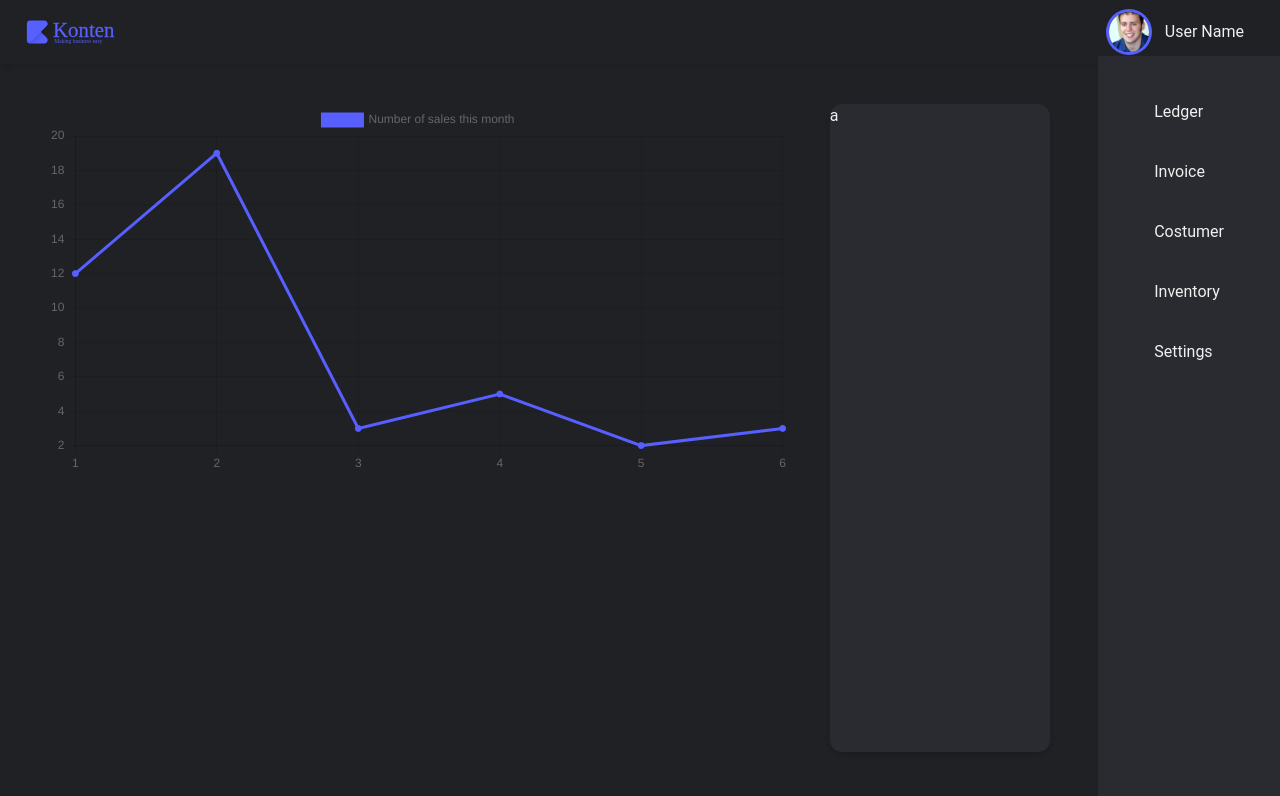
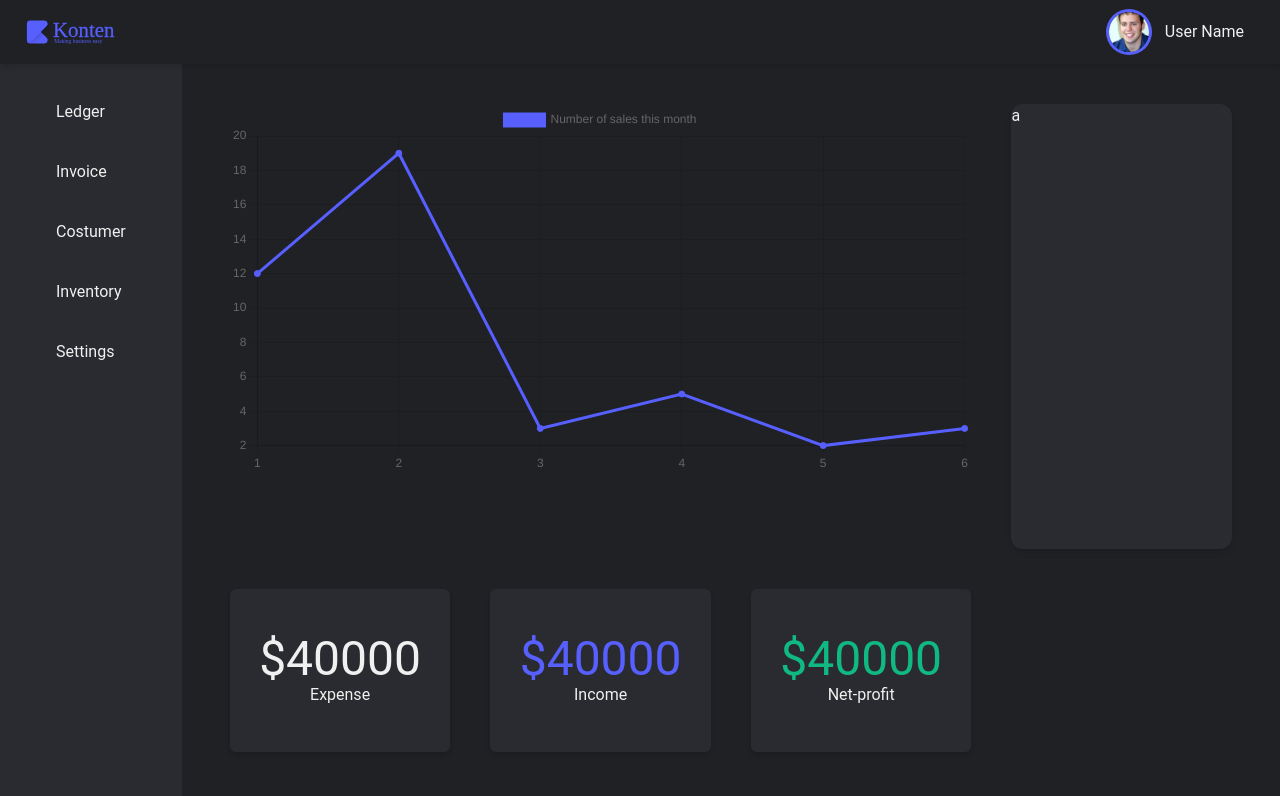
Before and after one commit to neilchetna/konten, a React (Create React App) app: page /ledger in a window 1280 px wide. Shown: the top 796 px of the page. Built offline with nearby package versions, Linux system fonts and the light colour scheme.

Commit message:
Modal, input

```diff
--- a/src/Components/Layout.js
+++ b/src/Components/Layout.js
@@ -11,16 +11,16 @@ function Layout() {
       <Route
         render={(props) => (
           <>
-            <div className="bg-black-100 relative text-white-100 pt-14 h-screen">
-              <div className="absolute inset-0">
-                <TopBar />
-              </div>
-              <div className="flex relative z-0 flex-row-reverse h-full">
-                <div className="flex justify-end h-full">
+            <div className="bg-black-100 static text-white-100 pt-14 h-screen">
+              <div className="flex static flex-row h-full">
+                <div className="flex static justify-end h-full">
                   <Sidebar {...props} />
                 </div>
-                <div className="m-12 w-full">
+                <div className="m-12 static w-full">
                   <Routes />
+                </div>
+                <div className="absolute inset-0 h-12">
+                  <TopBar />
                 </div>
               </div>
             </div>
--- a/src/Components/Pages/Dashboard/Ledger/Ledger.js
+++ b/src/Components/Pages/Dashboard/Ledger/Ledger.js
@@ -6,14 +6,20 @@ import LedgerItems from "./LedgerItems";
 
 export default function Ledger(props) {
   return (
-    <div className="grid grid-cols-4 gird-rows-2 h-full gap-10 text-white-100 z-0">
-      <div className="col-span-3">
-        <Char />
+    <>
+      <div className="grid grid-cols-4 gird-rows-2 h-full gap-10 text-white-100 z-0">
+        <div className="col-span-3">
+          <Char />
+        </div>
+        <div className="bg-black-200 rounded-xl shadow-md">a</div>
+        {ledger_items.map((item) => (
+          <LedgerItems
+            key={item}
+            title={item.display_name}
+            color={item.color}
+          />
+        ))}
       </div>
-      <div className="bg-black-200 rounded-xl shadow-md">a</div>
-      {ledger_items.map((item) => {
-        <LedgerItems key={item} title={item.display_name} />;
-      })}
-    </div>
+    </>
   );
 }
--- a/src/Components/Pages/Dashboard/Ledger/LedgerItems.js
+++ b/src/Components/Pages/Dashboard/Ledger/LedgerItems.js
@@ -1,10 +1,41 @@
-export default function LedgerItems({ title }) {
+import React, { useState, useCallback, useEffect } from "react";
+
+import Modal from "./Modal";
+
+export default function LedgerItems({ title, color }) {
+  const [showModal, setShowModal] = useState(false);
+
+  function handleModal() {
+    setShowModal((prev) => !prev);
+  }
+
+  const keyPress = useCallback(
+    (e) => {
+      if (e.key === "Escape" && showModal) {
+        setShowModal(false);
+        console.log("I pressed");
+      }
+    },
+    [setShowModal, showModal]
+  );
+
+  useEffect(() => {
+    document.addEventListener("keydown", keyPress);
+    return () => document.removeEventListener("keydown", keyPress);
+  }, [keyPress]);
+
+  console.log(title);
+
   return (
     <>
-      <button className="md:p-2 flex-col-reverse flex justify-center items-center rounded-md shadow-md bg-black-200 relative">
+      <button
+        className="md:p-2 flex-col-reverse flex justify-center items-center rounded-md shadow-md bg-black-200 relative"
+        onClick={handleModal}
+      >
         <p className="inset-0">{title}</p>
-        <p className="text-5xl">$40000</p>
+        <p className={color}>$40000</p>
       </button>
+      <Modal showModal={showModal} setShowModal={setShowModal} title={title} />
     </>
   );
 }
--- /dev/null
+++ b/src/Components/Pages/Dashboard/Ledger/Modal.js
@@ -0,0 +1,62 @@
+import React, { useState } from "react";
+import { IoIosCloseCircle } from "react-icons/io";
+
+export default function Modal({ title, showModal, setShowModal }) {
+  const [input, setInput] = useState("");
+
+  function handleModal(e) {
+    e.preventDefault();
+    setShowModal((prev) => !prev);
+  }
+
+  function handleInput(e) {
+    e.preventDefault();
+    setInput("");
+
+    const newTreaction = {
+      id: Math.floor(Math.random() * 100000000),
+      amout: +input,
+    };
+  }
+
+  return (
+    <>
+      {showModal ? (
+        <div
+          className="fixed z-50 flex justify-center items-center h-full w-full bg-black-100
+      backdrop-filter backdrop-blur-sm blur-md bg-opacity-30"
+        >
+          <div className="bg-black-200 relative max-w-xl p-4 rounded-md flex flex-col gap-2 pt-10">
+            <button
+              className="absolute h-7 top-0 right-0 m-2"
+              onClick={handleModal}
+            >
+              <IoIosCloseCircle />
+            </button>
+            <label>Add your {title}</label>
+            <input
+              className="pl-2 rounded-md h-9 bg-black-100 focus:ring-2 outline-none foucs:ring-astra-100"
+              placeholder="Insert Amount"
+              type="number"
+              onChange={(e) => setInput(e.target.value)}
+            ></input>
+            <div className="flex flex-row h-10 gap-2 justify-between text mt-5">
+              <button
+                className="flex items-center rounded-md bg-astra-100 justify-center w-full"
+                onClick={handleInput}
+              >
+                Enter
+              </button>
+              <button
+                className="flex rounded-md items-center bg-black-100 justify-center w-full"
+                onClick={handleModal}
+              >
+                Cancel
+              </button>
+            </div>
+          </div>
+        </div>
+      ) : null}
+    </>
+  );
+}
--- a/src/Components/Pages/Dashboard/Settings.js
+++ b/src/Components/Pages/Dashboard/Settings.js
@@ -1,7 +1,7 @@
 import React from "react";
 
 function Settings() {
-  return <div></div>;
+  return <div className="static"></div>;
 }
 
 export default Settings;
--- a/src/Components/Sidebar.js
+++ b/src/Components/Sidebar.js
@@ -18,7 +18,7 @@ const Sidebar = (props) => {
 function SidebarItems({ title }) {
   return (
     <>
-      <button className="focus:text-astra-100 focus:bg-astra-100 focus:bg-opacity-10 focus:ring-1 outline-none px-7 rounded-md py-1 focus:ring-astra-100">
+      <button className="focus:text-astra-100 focus:bg-astra-100 focus:bg-opacity-10 focus:ring-1 outline-none px-7 w-full rounded-md py-1 focus:ring-astra-100">
         {title}
       </button>
     </>
--- a/src/assets/jsondata/ledger_items.json
+++ b/src/assets/jsondata/ledger_items.json
@@ -1,11 +1,14 @@
 [
   {
-    "display_name": "Expense"
+    "display_name": "Expense",
+    "color": "text-white-100 text-5xl"
   },
   {
-    "display_name": "Income"
+    "display_name": "Income",
+    "color": "text-astra-100 text-5xl"
   },
   {
-    "display_name": "Net-profit"
+    "display_name": "Net-profit",
+    "color": "text-money-100 text-5xl"
   }
 ]
--- a/tailwind.config.js
+++ b/tailwind.config.js
@@ -17,7 +17,7 @@ module.exports = {
         100: "#575FFE",
       },
       money: {
-        100: "green",
+        100: "#10b981",
       },
       red: {},
       white: {
```
